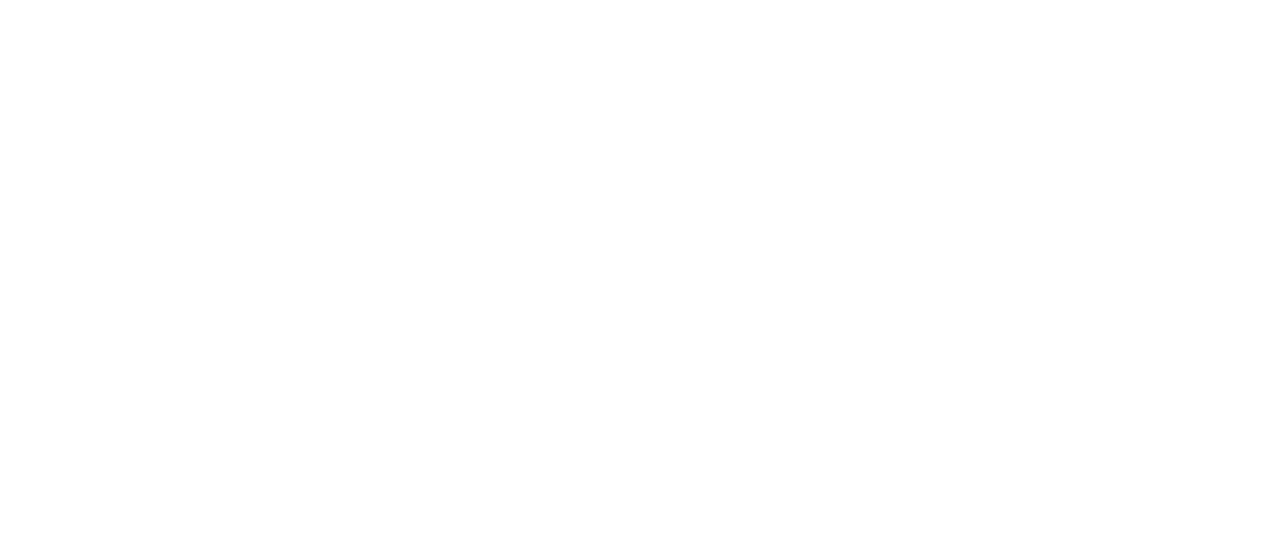
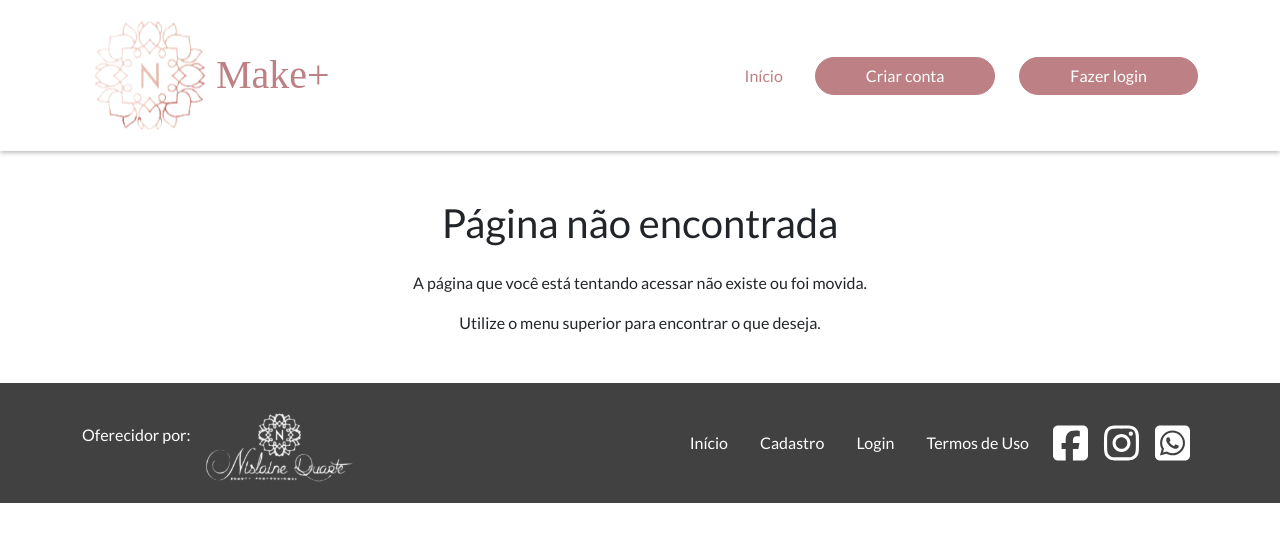
Before and after one commit to RenanRPaiva/make-web, a React (Create React App) app: page /login in a window 1280 px wide. Before the commit this address had no page. Shown: the top 542 px of the page. Built offline with nearby package versions, Linux system fonts and the light colour scheme; a web font is replaced by a local one.

Commit message:
Cria NotFoundView

```diff
--- a/src/components/Layout/Header.tsx
+++ b/src/components/Layout/Header.tsx
@@ -7,8 +7,12 @@
 import { faBars } from "@fortawesome/free-solid-svg-icons";
 import { useEffect, useState } from "react";
 
-export default function Header() {
-    const [isTransparent, setIsTransparent] = useState(true)
+type Props = {
+    startTransparent?: boolean
+}
+
+export default function Header({ startTransparent = false }: Props) {
+    const [isTransparent, setIsTransparent] = useState(startTransparent)
     useEffect(() => {
         const handleScrollChange = () => {
             if (window.scrollY < 60) {
@@ -17,12 +21,14 @@
                 setIsTransparent(false)
             }
         }
-        window.addEventListener('scroll', handleScrollChange)
-        const clearEvent = () => {
-            window.removeEventListener('scroll', handleScrollChange)
+        if (startTransparent) {
+            window.addEventListener('scroll', handleScrollChange)
+            const clearEvent = () => {
+                window.removeEventListener('scroll', handleScrollChange)
+            }
+            return clearEvent
         }
-        return clearEvent
-    }, [])
+    }, [startTransparent])
     return (
         <NavbarStyled fixed='top' expand='lg' bg={isTransparent ? '' : 'white'}>
             <Container>
--- a/src/components/Layout/index.tsx
+++ b/src/components/Layout/index.tsx
@@ -1,17 +1,31 @@
 import React from "react"
+import styled from "styled-components"
 import Footer from "./Footer"
 import Header from "./Header"
 
-const Layout: React.FC = ({ children }) => {
+type Props = {
+    startTransparent?: boolean
+}
+
+const Layout: React.FC<Props> = ({ children, startTransparent }) => {
     return (
         <>
-            <Header />
-            <main>
+            <Header startTransparent={startTransparent} />
+            <MainStyled startTransparent={startTransparent}>
                 {children}
-            </main>
+            </MainStyled>
             <Footer />
         </>
     )
 }
 
+const MainStyled = styled.main<Props>`
+    ${props => !props.startTransparent && `
+        padding-top: 89px;
+        @media (min-width: 992px){
+            padding-top: 151px;
+        }
+    `}
+`
+
 export default Layout
--- a/src/routes.tsx
+++ b/src/routes.tsx
@@ -1,10 +1,12 @@
 import { Route, Routes as RoutesRD } from 'react-router-dom'
 import HomeView from './views/Home'
+import { NotFoundView } from './views/NotFound'
 
 export default function Routes () {
     return (
         <RoutesRD>
             <Route path='/' element={<HomeView />} />
+            <Route path='*' element={<NotFoundView />} />
         </RoutesRD>
     )
 }
--- a/src/views/Home/index.tsx
+++ b/src/views/Home/index.tsx
@@ -8,7 +8,7 @@
 
 export default function HomeView() {
     return (
-        <Layout>
+        <Layout startTransparent>
             <Banner className="vh-100">
                 <Container className="h-100 d-flex flex-column justify-content-center align-items-center align-items-lg-start">
                     <Title className="text-white text-center text-lg-start mt-auto">Maquiagem e Penteado em um Click!</Title>
--- /dev/null
+++ b/src/views/NotFound/index.tsx
@@ -0,0 +1,14 @@
+import { Container } from "react-bootstrap";
+import Layout from "../../components/Layout";
+
+export function NotFoundView () {
+    return (
+        <Layout>
+            <Container className="text-center my-5">
+                <h1 className="mb-4">Página não encontrada</h1>
+                <p>A página que você está tentando acessar não existe ou foi movida.</p>
+                <p>Utilize o menu superior para encontrar o que deseja.</p>
+            </Container>
+        </Layout>
+    )
+}
```
